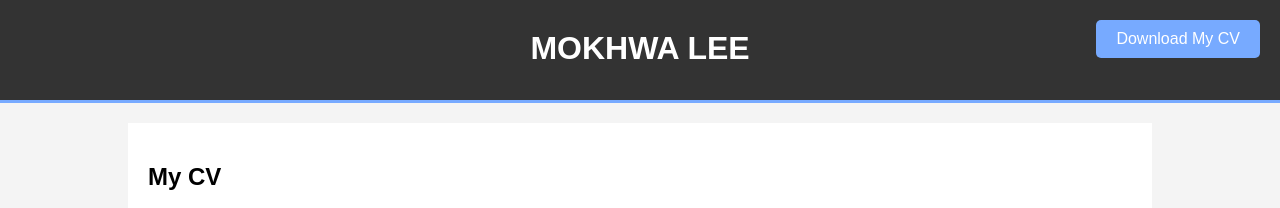
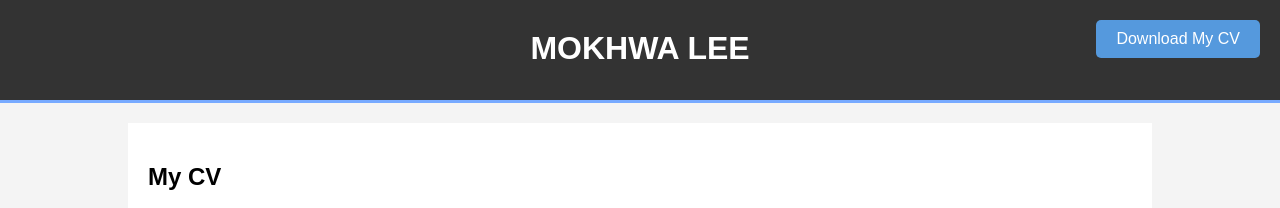
Before and after one commit to Mokhwalee/moka_cv, a plain HTML site: page index.html in a window 1280 px wide. In both pictures the pointer is over the link "Download My CV". Shown: the top 208 px of the page. Drawn offline with Linux system fonts and the light colour scheme.

Commit message:
Update index.html

```diff
--- a/index.html
+++ b/index.html
@@ -33,11 +33,14 @@
             position: absolute;
             top: 20px;
             right: 20px;
-            background: #77aaff;
+            background-color: #77aaff;
             color: #fff;
             padding: 10px 20px;
             text-decoration: none;
             border-radius: 5px;
+        }
+        .download-btn:hover {
+            background-color: #5599dd;
         }
         .content {
             padding: 20px;
```
